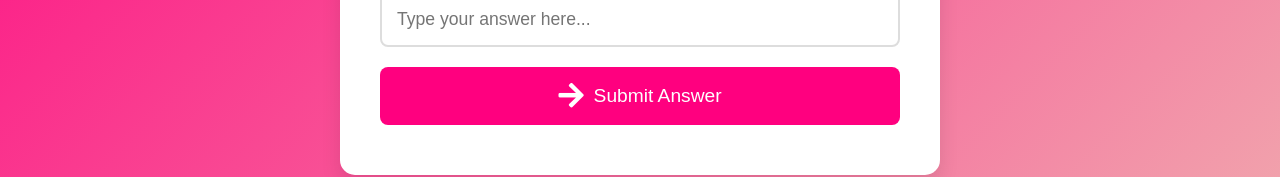
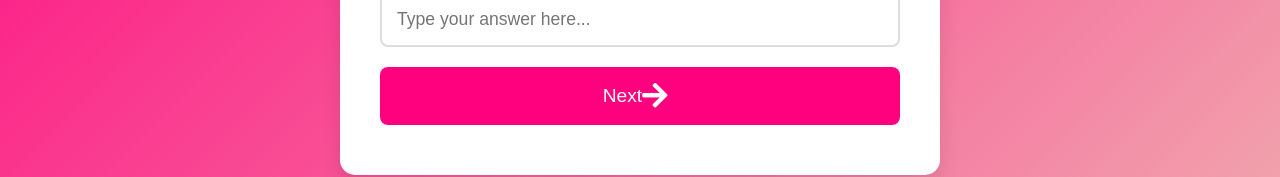
Before and after one commit to Hasnain7771/meeru, a plain HTML site: page index.html in a window 1280 px wide. Shown: the part 444-621 px from the top of the page. Drawn offline with Linux system fonts and the light colour scheme.

Commit message:
add changes

```diff
--- a/index.html
+++ b/index.html
@@ -22,7 +22,7 @@
         <p class="question" id="question-text">What's the best thing about me?</p>
         <input type="text" id="answer" placeholder="Type your answer here..." />
         <button onclick="nextQuestion()">
-          <i class="fas fa-arrow-right"></i> Submit Answer
+          Next<i class="fas fa-arrow-right"></i>
         </button>
       </div>
 
```
